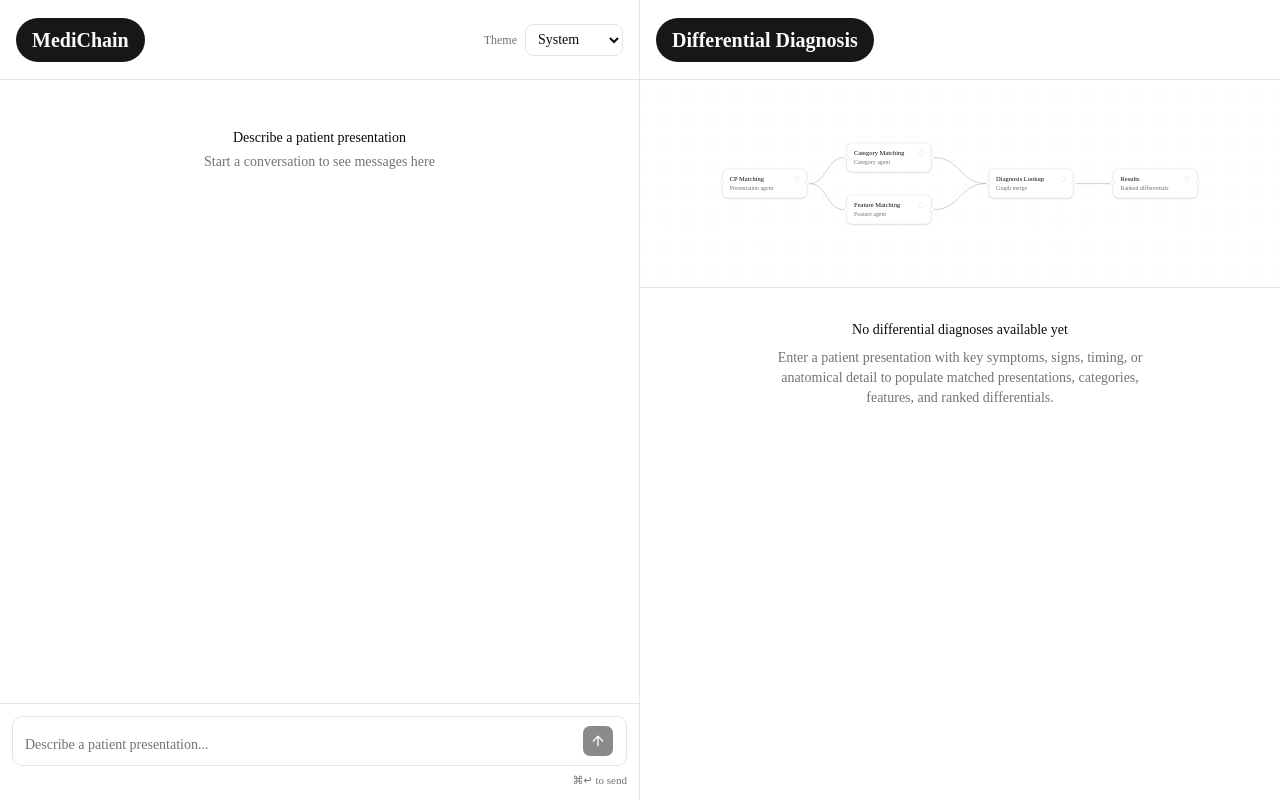
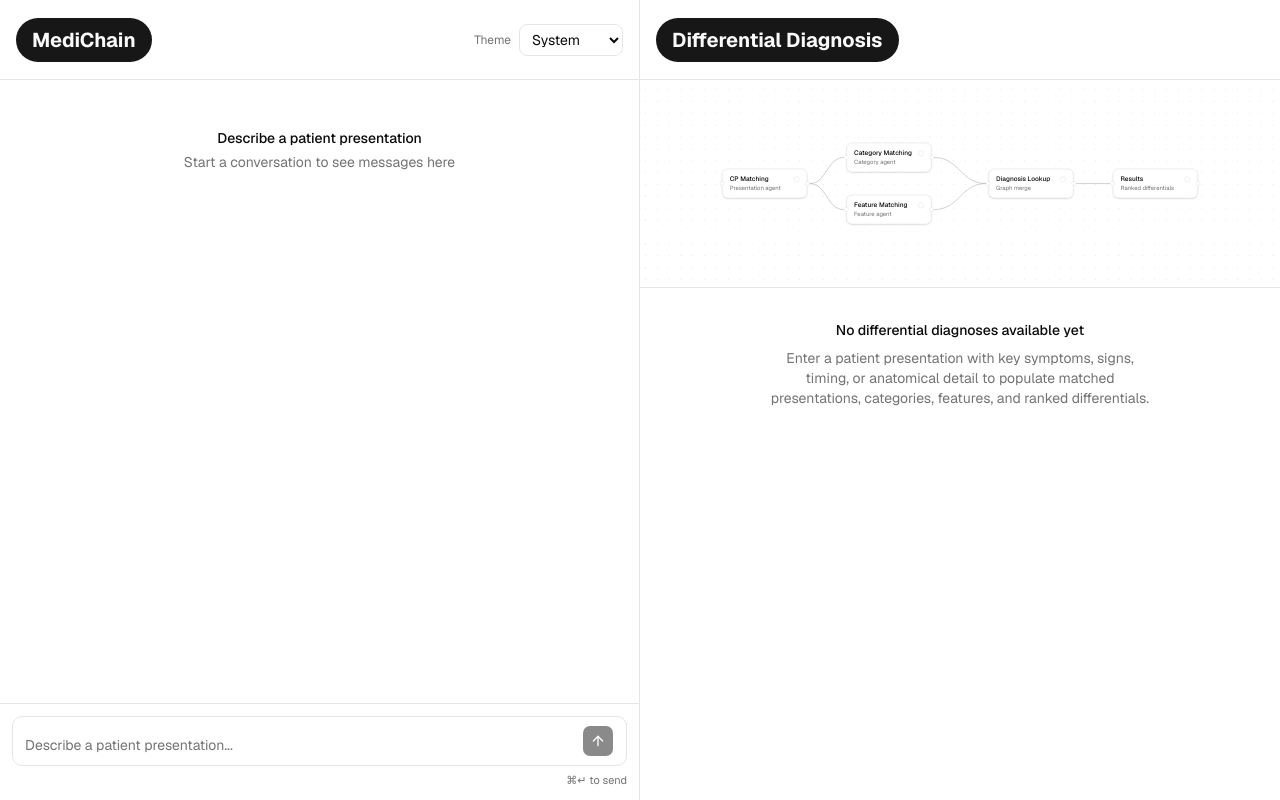
Before and after one commit to rr0nn/medichain, a Next.js app: page / in a window 1280 px wide. Built offline with nearby package versions, Linux system fonts and the light colour scheme.

Commit message:
fix(layout): restore Geist fonts for improved typography

```diff
--- a/app/layout.tsx
+++ b/app/layout.tsx
@@ -1,8 +1,19 @@
 import type { Metadata } from "next";
+import { Geist, Geist_Mono } from "next/font/google";
 import "./globals.css";
 import "./theme.css";
 import { TooltipProvider } from "@/components/ui/tooltip";
 import { ThemeProvider } from "@/components/theme-provider";
+
+const geistSans = Geist({
+  variable: "--font-geist-sans",
+  subsets: ["latin"],
+});
+
+const geistMono = Geist_Mono({
+  variable: "--font-geist-mono",
+  subsets: ["latin"],
+});
 
 export const metadata: Metadata = {
   title: "MediChain",
@@ -15,7 +26,11 @@
   children: React.ReactNode;
 }>) {
   return (
-    <html lang="en" suppressHydrationWarning className="font-sans">
+    <html
+      lang="en"
+      suppressHydrationWarning
+      className={`${geistSans.variable} ${geistMono.variable} font-sans`}
+    >
       <body className="antialiased">
         <ThemeProvider>
           <TooltipProvider>{children}</TooltipProvider>
```
